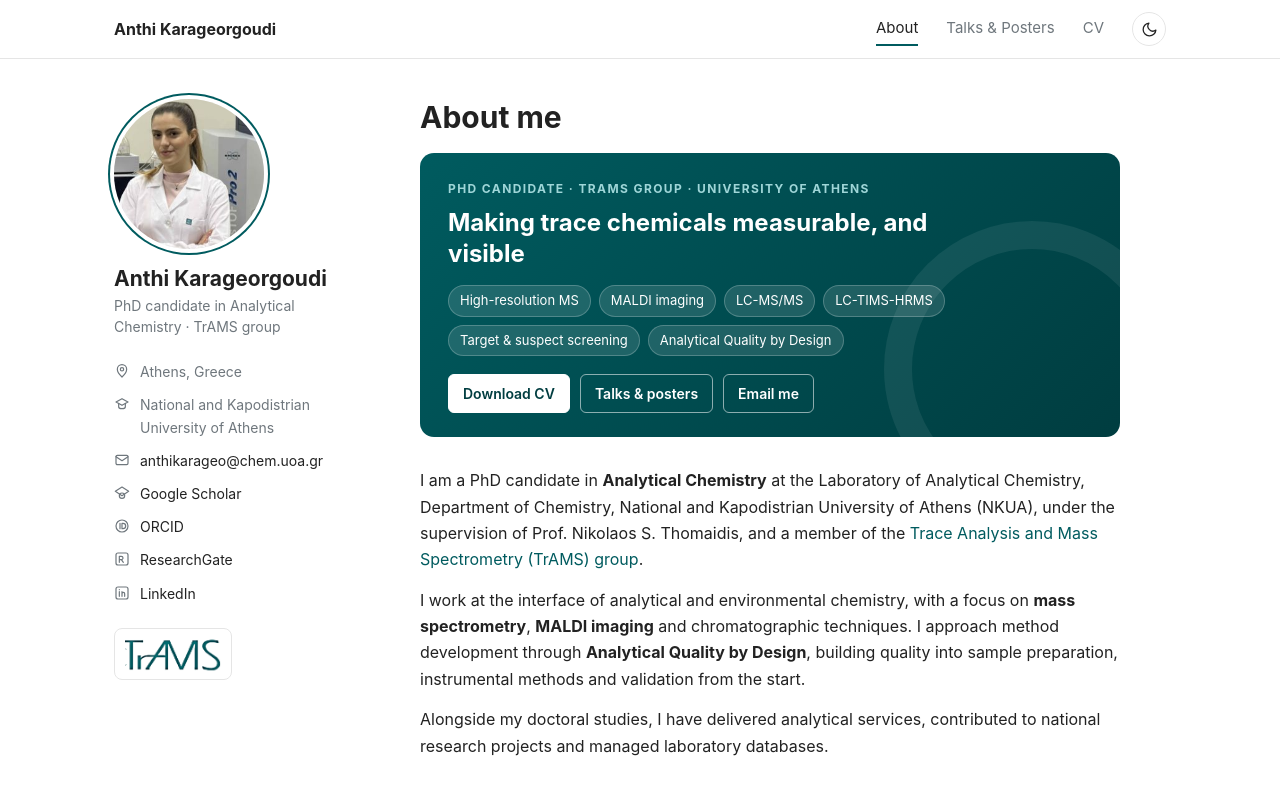
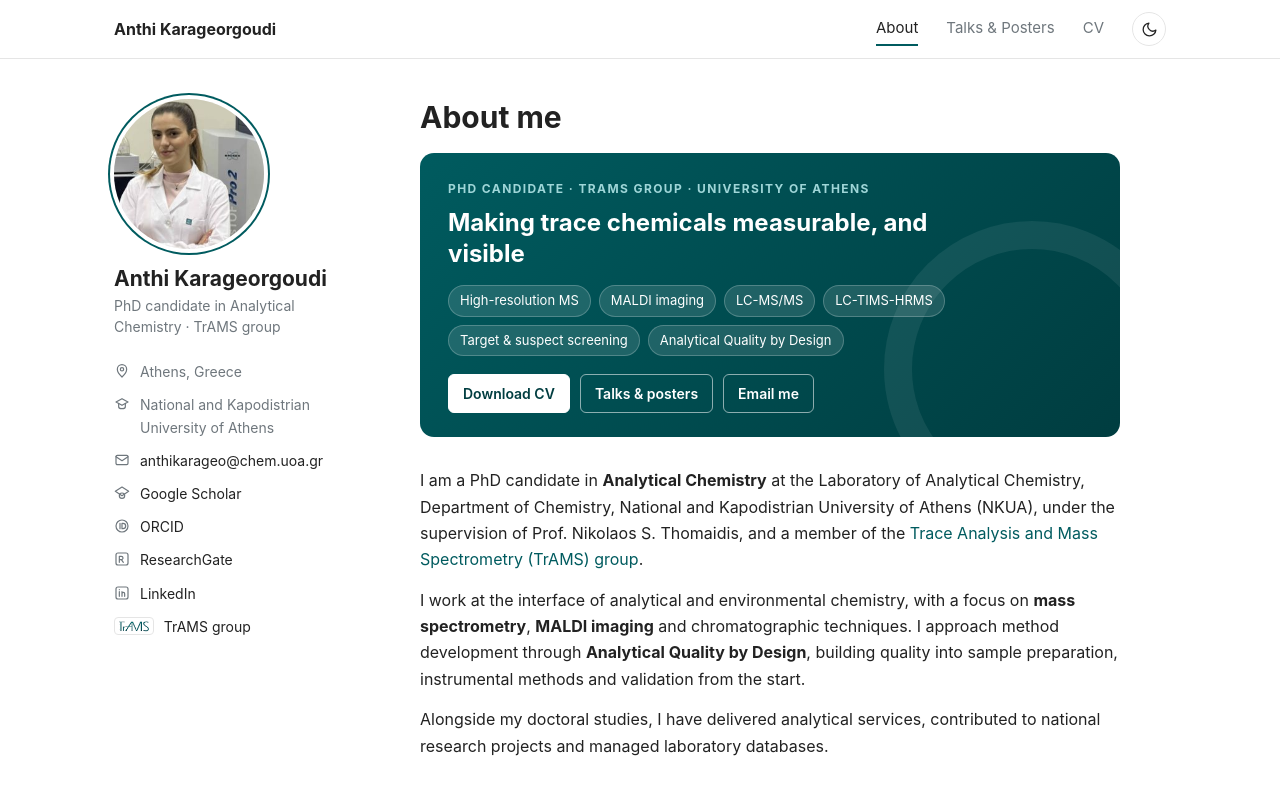
Before and after one commit to akarageorgoudi/akarageorgoudi.github.io, a plain HTML site: page index.html in a window 1280 px wide. Shown: the top 794 px of the page. Drawn offline with Linux system fonts and the light colour scheme.

Commit message:
Add TrAMS icon link to Group Members page

```diff
--- a/index.html
+++ b/index.html
@@ -40,10 +40,8 @@
       <li><svg viewBox="0 0 24 24"><circle cx="12" cy="12" r="9"/><path d="M9 8v8M12 8h1.5a4 4 0 0 1 0 8H12z"/></svg><a href="https://orcid.org/0009-0007-2880-5651">ORCID</a></li>
       <li><svg viewBox="0 0 24 24"><rect x="3" y="3" width="18" height="18" rx="3"/><path d="M8 17V8h3a2.5 2.5 0 0 1 0 5H8m3 0l3 4"/></svg><a href="https://www.researchgate.net/profile/Anthi-Karageorgoudi">ResearchGate</a></li>
       <li><svg viewBox="0 0 24 24"><rect x="3" y="3" width="18" height="18" rx="3"/><path d="M8 10v7M8 7v.01M12 17v-4a2 2 0 0 1 4 0v4M12 10v7"/></svg><a href="https://www.linkedin.com/in/anthi-karageorgoudi-5317492b1">LinkedIn</a></li>
+      <li class="trams-item"><img class="trams-icon" src="trams-logo.png" alt="TrAMS logo"><a href="https://trams.chem.uoa.gr/group-members/" title="Trace Analysis and Mass Spectrometry Group – Group Members">TrAMS group</a></li>
     </ul>
-    <a class="group-logo" href="https://trams.chem.uoa.gr/" title="Trace Analysis and Mass Spectrometry Group">
-      <img src="trams-logo.png" alt="TrAMS – Trace Analysis and Mass Spectrometry Group">
-    </a>
   </aside>
 
   <main class="content">
--- a/style.css
+++ b/style.css
@@ -112,3 +112,5 @@ footer{max-width:1100px;margin:30px auto 0;padding:24px;border-top:1px solid var
 .download{border-color:var(--teal);color:var(--teal)}
 .download:hover{background:var(--teal);color:#fff}
 @media (max-width:600px){.hero{padding:20px}.hero .headline{font-size:20px}}
+.sidebar li.trams-item{align-items:center}
+.trams-icon{flex:none;height:18px;width:auto;padding:2px 4px;background:#fff;border-radius:4px;border:1px solid var(--line)}
```
Also changed, not shown: cv.html (+1 -3 lines), talks.html (+1 -3 lines).
